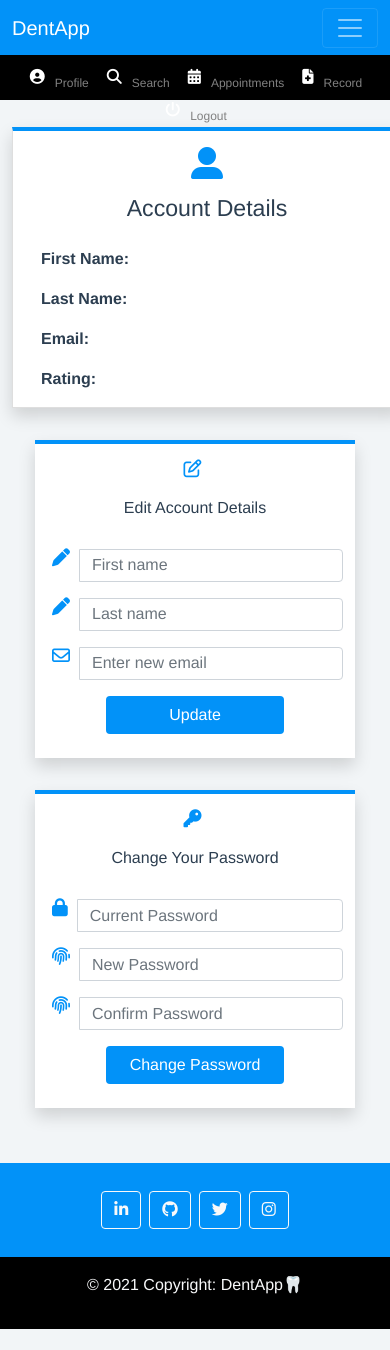
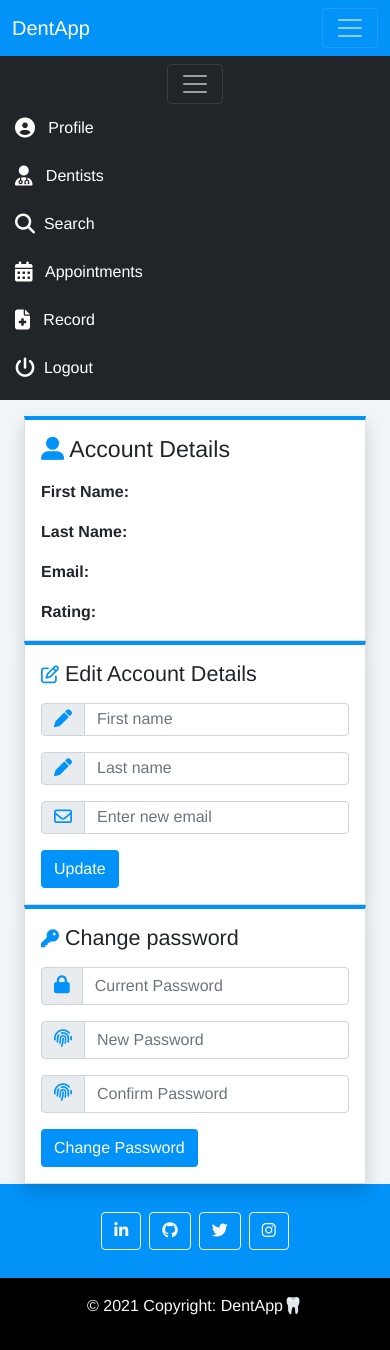
Before and after one commit to ibobev/dent-appointment-system, a Vue app in the folder client/: page /patient/profile in a window 390 px wide. Before the commit the page ends 1329 px from the top, so only its background shows below. Built offline with nearby package versions, Linux system fonts and the light colour scheme; no server answers.

Commit message:
Fix patient dashboard layout
Update the patient dashboard layout to use the default bootstrap layout
which fixes the responsivness issues.

```diff
--- a/client/src/App.vue
+++ b/client/src/App.vue
@@ -7,18 +7,25 @@
 </template>
 
 <style>
+body {
+  background-color:#f2f5f7f8;
+}
+
 #app {
   font-family: Avenir, Helvetica, Arial, sans-serif;
   -webkit-font-smoothing: antialiased;
   -moz-osx-font-smoothing: grayscale;
-  color: #2c3e50;
-  padding-bottom:205px;
-  min-height:100vh;
-  position:relative;
 }
-body{
-  background-color:#f2f5f7f8;
 
+@media screen and (min-width: 768px) {
+  #app {
+    min-height: 100vh;
+  }
+
+  #app > div {
+    min-height: 100vh;
+    height: 100vh;
+  }
 }
 </style>
 
--- a/client/src/components/ChangePassword.vue
+++ b/client/src/components/ChangePassword.vue
@@ -1,120 +1,111 @@
 <template>
+  <div class="card change-pass-card shadow rounded-0">
     <div
-    id="change-pass"
-    class="container mt-3 mb-3 shadow pt-2 pb-3 text-center"
-  >
-    <i class="fas fa-key fa-2x mt-2"></i>
-    <h3 class="mt-3 mb-4">Change Your Password</h3>
-    <div class="row mt-4" v-if="state.error">
-      <div class="col-12">
-        <div class="alert alert-danger">{{ state.error }}</div>
+      class="card-header text-light"
+      v-bind:class="{'bg-danger': state.error, 'bg-success': state.success}"
+      v-if="state.error || state.success">
+      <span v-if="state.error">{{ state.error }}</span>
+      <span v-if="state.success">{{ state.success }}</span>
     </div>
-    </div>
-    <div class="row mt-4" v-if="state.success">
-      <div class="col-12">
-        <div class="alert alert-success" role="alert">{{ state.success }}</div>
-      </div>
-    </div>
+
+    <div class="card-body">
+      <h4 class="card-title mb-3">
+        <i class="fas fa-key"></i>
+        Change password
+      </h4>
+
       <form @submit.prevent="onChangePasswordSubmit">
-      <div class="form-group mx-auto">
-        <div class="input-group mt-2">
-          <i class="fas fa-lock fa-2x mt-2"></i>
+        <div class="form-group text-center">
+          <div class="input-group mb-3">
+            <span class="input-group-text">
+              <i class="fas fa-lock fa-lg"></i>
+            </span>
             <input
               type="password"
-            class="form-control mt-2"
+              class="form-control"
               id="current-password"
               placeholder="Current Password"
               v-model="state.pass.oldPass"
             />
           </div>
-        <span v-if="v$.pass.oldPass.$error">{{
-          v$.pass.oldPass.$errors[0].$message
-        }}</span>
+          <span class="input-error text-center" v-if="v$.pass.oldPass.$error">
+            {{ v$.pass.oldPass.$errors[0].$message }}
+          </span>
         </div>
 
-      <div class="form-group mx-auto">
-        <div class="input-group mt-2">
-          <i class="fas fa-fingerprint fa-2x mt-2"></i>
+        <div class="form-group text-center">
+          <div class="input-group mb-3">
+            <span class="input-group-text">
+              <i class="fas fa-fingerprint fa-lg"></i>
+            </span>
             <input
               type="password"
-            class="form-control mt-2"
+              class="form-control"
               id="new-password"
               placeholder="New Password"
               v-model="state.pass.newPass"
             />
           </div>
-        <span v-if="v$.pass.newPass.$error">{{
-          v$.pass.newPass.$errors[0].$message
-        }}</span>
+          <span class="input-error" v-if="v$.pass.newPass.$error">
+            {{ v$.pass.newPass.$errors[0].$message }}
+          </span>
         </div>
 
-      <div class="form-group mx-auto">
-        <div class="input-group mt-2">
-          <i class="fas fa-fingerprint fa-2x mt-2"></i>
+        <div class="form-group text-center">
+          <div class="input-group mb-3">
+            <span class="input-group-text">
+              <i class="fas fa-fingerprint fa-lg"></i>
+            </span>
             <input
               type="password"
-            class="form-control mt-2"
+              class="form-control"
               id="confirm-password"
               placeholder="Confirm Password"
               v-model="state.pass.confirmPass"
             />
           </div>
-        <span v-if="v$.pass.confirmPass.$error">{{
-          v$.pass.confirmPass.$errors[0].$message
-        }}</span>
+          <span class="input-error" v-if="v$.pass.confirmPass.$error">
+            {{ v$.pass.confirmPass.$errors[0].$message }}
+          </span>
         </div>
-      <button type="submit" class="btn mt-3 mb-2">Change Password</button>
+
+        <button type="submit" class="btn">Change Password</button>
       </form>
+    </div>
   </div>
 </template>
 
 <style scoped>
-#change-pass {
+.change-pass-card {
   background-color: #fff;
   border-top: 4px solid #0292f8;
-  width: 390px;
 }
+
 .fas {
-  margin-left: 5px;
-  margin-right: 10px;
   color: #0292f8;
 }
 
 .far {
-  margin-left: 5px;
-  margin-right: 10px;
   color: #0292f8;
 }
 
 button {
   background-color: #0292f8;
   color: #fff;
-  width: 60%;
 }
 
-span {
+span.input-error {
   color: red;
-  text-align: center;
   font-size: 10px;
 }
 
 @media only screen and (max-width: 450px) {
-  #change-pass {
-    width: 320px;
-  }
   .fas {
     font-size: 18px;
   }
   .far {
     font-size: 18px;
   }
-  input {
-    height: 33px;
-  }
-  h3 {
-    font-size: 16px;
-  }
-
   p {
     font-size: 12px;
   }
--- a/client/src/components/EditPersonalData.vue
+++ b/client/src/components/EditPersonalData.vue
@@ -1,119 +1,107 @@
 <template>
-  <div
-    id="personal-details"
-    class="container mt-3 mb-3 shadow pt-2 pb-3 text-center"
-  >
-    <i class="far fa-edit fa-2x mt-2"></i>
-    <h3 class="mt-3 mb-4">Edit Account Details</h3>
-    <div class="row mt-4" v-if="state.error">
-      <div class="col-12">
-        <div class="alert alert-danger">{{ state.error }}</div>
-      </div>
-    </div>
-    <div class="row mt-4" v-if="state.success">
-      <div class="col-12">
-        <div class="alert alert-success" role="alert">{{ state.success }}</div>
-      </div>
-    </div>
+  <div class="card personal-details-card shadow rounded-0">
+    <div class="card-body">
+      <h4 class="card-title mb-3">
+        <i class="far fa-edit"></i>
+        Edit Account Details
+      </h4>
+
       <form @submit.prevent="onEditDetails">
-      <div class="form-group mx-auto">
-        <div class="input-group mt-2">
-          <i class="fas fa-pen fa-2x mt-2"></i>
+        <div class="form-group text-center mb-3">
+          <div class="input-group">
+            <span class="input-group-text">
+              <i class="fas fa-pen fa-lg"></i>
+            </span>
             <input
               type="text"
-            class="form-control mt-2"
+              class="form-control"
               id="first-name"
               placeholder="First name"
               v-model="state.account.firstName"
             />
           </div>
-        <span class="m-3" v-if="v$.account.firstName.$error">{{
-          v$.account.firstName.$errors[0].$message
-        }}</span>
+          <span class="input-error" v-if="v$.account.firstName.$error">
+            {{ v$.account.firstName.$errors[0].$message }}
+          </span>
         </div>
-      <div class="form-group mx-auto">
-        <div class="input-group mt-2">
-          <i class="fas fa-pen fa-2x mt-2"></i>
+
+        <div class="form-group text-center mb-3">
+          <div class="input-group">
+            <span class="input-group-text">
+              <i class="fas fa-pen fa-lg"></i>
+            </span>
             <input
               type="text"
-            class="form-control mt-2"
+              class="form-control"
               id="last-name"
               placeholder="Last name"
               v-model="state.account.lastName"
             />
           </div>
-        <span class="m-3" v-if="v$.account.lastName.$error">{{
-          v$.account.lastName.$errors[0].$message
-        }}</span>
+          <span class="input-error" v-if="v$.account.lastName.$error">
+            {{ v$.account.lastName.$errors[0].$message }}
+          </span>
         </div>
 
-      <div class="form-group mx-auto">
-        <div class="input-group mt-2">
-          <i class="far fa-envelope fa-2x mt-2"></i>
+        <div class="form-group text-center mb-3">
+          <div class="input-group">
+            <span class="input-group-text">
+              <i class="far fa-envelope fa-lg"></i>
+            </span>
             <input
               type="email"
-            class="form-control mt-2"
+              class="form-control"
               id="email"
               placeholder="Enter new email"
               v-model="state.account.email"
             />
           </div>
-        <span v-if="v$.account.email.$error">{{
-          v$.account.email.$errors[0].$message
-        }}</span>
+          <span class="input-error" v-if="v$.account.email.$error">
+            {{ v$.account.email.$errors[0].$message }}
+          </span>
         </div>
 
-      <button type="submit" class="btn mt-3 mb-2">Update</button>
+        <button type="submit" class="btn">Update</button>
       </form>
+
+    </div>
   </div>
 </template>
 
 <style scoped>
-#personal-details {
-  width: 390px;
-  background-color: #fff;
+.personal-details-card {
   border-top: 4px solid #0292f8;
 }
 
 .fas {
-  margin-left: 5px;
-  margin-right: 10px;
   color: #0292f8;
 }
 
 .far {
-  margin-left: 5px;
-  margin-right: 10px;
   color: #0292f8;
 }
 
 button {
   background-color: #0292f8;
   color: #fff;
-  width: 60%;
 }
 
-span {
+span.input-error {
   color: red;
   text-align: center;
   font-size: 10px;
 }
 
 @media only screen and (max-width: 450px) {
-  #personal-details {
-    width: 320px;
-  }
   .fas {
     font-size: 18px;
   }
   .far {
     font-size: 18px;
   }
+
   input {
     height: 33px;
-  }
-  h3 {
-    font-size: 16px;
   }
 
   p {
--- a/client/src/components/Footer.vue
+++ b/client/src/components/Footer.vue
@@ -2,6 +2,8 @@
   <footer class="text-center text-white">
     <!-- Grid container -->
     <div class="container p-4 pb-0">
+      <div class="row">
+        <div class="col-sm-12">
           <!-- Section: Social media -->
           <section class="mb-4">
             <!-- Linkedin -->
@@ -41,6 +43,8 @@
           </section>
           <!-- Section: Social media -->
         </div>
+      </div>
+    </div>
     <!-- Grid container -->
     <div class="text-center text-light p-3" style="background-color: #000">
       <p>&copy; 2021 Copyright: DentApp&#129463;</p>
@@ -51,9 +55,11 @@
 <style scoped>
 footer {
   background-color: #0292f8;
+  /*
   position: absolute;
   bottom:0;
   width:100%;
+  */
 }
 </style>
 
--- a/client/src/components/NavigationPatient.vue
+++ b/client/src/components/NavigationPatient.vue
@@ -1,98 +1,80 @@
 <template>
-  <div id="side-nav">
-    <div id="side-nav-content">
-      <div class="wrap-icon-link">
-        <i class="fas fa-user-circle fa-lg"></i>
-        <router-link to="/patient/profile">Profile</router-link>
-      </div>
-      <div class="wrap-icon-link">
-        <i class="fas fa-search fa-lg"></i>
-        <router-link to="/patient/search">Search</router-link>
-      </div>
-      <div class="wrap-icon-link">
-        <i class="fas fa-calendar-alt fa-lg"></i>
-        <router-link to="/patient/appointments">Appointments</router-link>
-      </div>
-      <div class="wrap-icon-link">
-        <i class="fas fa-file-medical fa-lg"></i>
-        <router-link to="/patient/medical-record">Record</router-link>
-      </div>
-      <div class="wrap-icon-link">
-        <i class="fas fa-power-off fa-lg"></i>
-        <router-link to="/" @click="onLogout">Logout</router-link>
-      </div>
+  <nav class="nav flex-column profile-navbar navbar-dark bg-dark py-2">
+    <button
+      type="button"
+      class="navbar-toggler"
+      @click="navCollapsed = !navCollapsed">
+      <span class="navbar-toggler-icon"></span>
+    </button>
+    <div
+      class="nav flex-column navbar-collapse"
+      v-bind:class="{'collapse': !navCollapsed, 'colapsed': navCollapsed}">
+        <router-link to="/patient/profile">
+          <i class="fas fa-user-circle fa-lg"></i>&nbsp;&nbsp;
+          Profile
+        </router-link>
+        <router-link to="/patient/dentists">
+          <i class="fas fa-user-md fa-lg"></i>&nbsp;&nbsp;
+          Dentists
+        </router-link>
+        <router-link to="/patient/search">
+          <i class="fas fa-search fa-lg"></i>&nbsp;
+          Search
+        </router-link>
+        <router-link to="/patient/appointments">
+          <i class="fas fa-calendar-alt fa-lg"></i>&nbsp;&nbsp;
+          Appointments
+        </router-link>
+        <router-link to="/patient/medical-record">
+          <i class="fas fa-file-medical fa-lg"></i>&nbsp;&nbsp;
+          Record
+        </router-link>
+        <router-link to="/" @click="onLogout">
+          <i class="fas fa-power-off fa-lg"></i>&nbsp;
+          Logout
+        </router-link>
     </div>
-  </div>
+  </nav>
 </template>
 
 
 
 <style scoped>
-#side-nav {
-  height: 91%;
-  width: 150px;
-  position: absolute;
-  top: 55px;
-  left: 0;
-  background-color: black;
+.profile-navbar button {
+  margin: 0 auto;
 }
 
-#side-nav-content {
-  margin-top: 10px;
+.profile-navbar div.nav a {
+  width: 100%;
+  padding: 12px 0px 12px 15px;
+  text-decoration: none;
+  color: #fff;
 }
 
-#side-nav a {
-  padding: 15px 8px 6px 10px;
-  text-decoration: none;
-  font-size: 16px;
-  color: #818181;
-  display: block;
+.profile-navbar div.nav a:hover {
+  background-color: rgba(0,0,0,0.2);
 }
 
-#side-nav a:hover {
-  color: #f1f1f1;
-}
-
-.wrap-icon-link {
-  display: flex;
-  flex-direction: row;
-  justify-content: left;
+@media screen and (min-width: 768px) {
+  .profile-navbar {
+    height: 100%;
+  }
+  .profile-navbar button {
+    display: none;
+  }
 }
 
 .fas {
   color: #fff;
-  margin-top: 20px;
-  margin-left: 10px;
-}
-
-@media only screen and (max-width: 600px) {
-  #side-nav {
-    height: 45px;
-    width: 100%;
-    position: absolute;
-  }
-  .wrap-icon-link {
-    display: inline-flex;
-    justify-content: center;
-  }
-  .fas {
-    margin-top: 5px;
-    font-size: 15px;
-  }
-  #side-nav a {
-    padding-top: 2px;
-    font-size: 12px;
-  }
-
-  #side-nav-content {
-    text-align: center;
-  }
 }
 </style>
 
 <script>
 import auth from "../auth";
 export default {
+  data() {
+    return { navCollapsed: true, };
+  },
   methods: {
     onLogout() {
       auth.data().deleteToken();
--- a/client/src/views/Patient/PatientDashboard.vue
+++ b/client/src/views/Patient/PatientDashboard.vue
@@ -1,23 +1,25 @@
 <template>
-  <div id="patient-dashboard">
-    <NavigationPatient />
-    <router-view />
+  <div class="container-fluid patient-dashboard-container p-0">
+    <div class="row h-100 m-0">
+      <!-- Navigation -->
+      <div class="col-sm-12 col-md-2 m-0 p-0">
+        <NavigationPatient />
+      </div>
+      <!-- Content -->
+      <div class="col-sm-12 col-md-10 p-0">
+        <router-view />
+      </div>
+    </div>
   </div>
 </template>
 
 <style scoped>
-main {
-  margin-top: 15px;
-  margin-left: 155px;
-}
-
-@media only screen and (max-width: 600px) {
-  main {
-    margin-left: 0;
-    margin-top: 55px;
+@media screen and (min-width: 768px) {
+  .patient-dashboard-container {
+    min-height: 100vh;
+    height: 100vh;
   }
 }
-
 </style>
 
 <script>
--- a/client/src/views/Patient/PatientProfile.vue
+++ b/client/src/views/Patient/PatientProfile.vue
@@ -1,13 +1,14 @@
 <template>
-  <main>
-    <div class="container  text-center">
-      <div class="d-flex justify-content-evenly" id="main-account-content">
-        <div id="account-card" class="card container mb-3 mt-3 shadow rounded-0">
-          <i class="fas fa-user-alt fa-2x mt-3"></i>
-          <div class="row g-0">
-            <div class="col-md-12" id="account-card-details">
+  <div class="container-fluid pt-3">
+    <div class="row">
+
+      <div class="col-md-12 col-lg-4">
+        <div class="card account-card shadow rounded-0">
           <div class="card-body">
-                <h3 class="card-title mb-4">Account Details</h3>
+            <h3 class="card-title mb-3">
+              <i class="fas fa-user-alt"></i>
+              Account Details
+            </h3>
             <p class="card-text"><b>First Name:</b> {{ firstName }}</p>
             <p class="card-text"><b>Last Name:</b> {{ lastName }}</p>
             <p class="card-text"><b>Email:</b> {{ acc_email }}</p>
@@ -15,39 +16,26 @@
           </div>
         </div>
       </div>
+
+      <div class="col-md-12 col-lg-4">
+        <EditPersonalData />
       </div>
-        <EditPersonalData />
+
+      <div class="col-md-12 col-lg-4">
         <ChangePassword />
       </div>
     </div>
-  </main>
+  </div>
 </template>
 
 <style scoped>
-p {
-  text-align: left;
-}
-
 .fas {
   color: #0292f8;
 }
 
-#account-card {
-  width:390px;
+.account-card {
   border-top: 4px solid #0292f8;
 }
-
-@media only screen and (max-width: 1401px){
-  #main-account-content {
-    flex-direction: column;
-  }
-  #account-card{
-    width:390px;
-    margin-left:auto;
-    margin-right:auto;
-  }
-}
-
 </style>
 
 <script>
@@ -95,29 +83,6 @@ export default {
         }
       }
     );
-    /*axios.get("/api/v1/patients/patient-details").then(
-      (res) => {
-        console.log(res.data);
-        const { dentist } = res.data;
-        this.rating = dentist.rating;
-      },
-      (error) => {
-        if (error.request) {
-          console.log("req");
-          console.log(error.request);
-          console.log(error.request.status);
-          if (error.request.status === 401 || error.request.status === 403) {
-            auth.data().deleteToken();
-            this.$router.push({ path: "/login" });
-          }
-        } else if (error.response) {
-          console.log("res");
-          console.log(error.response);
-        } else {
-          console.log(error);
-        }
-      }
-    );*/
   },
   methods: {},
 };
```
Lines whose indentation alone changed are shown as unchanged.
